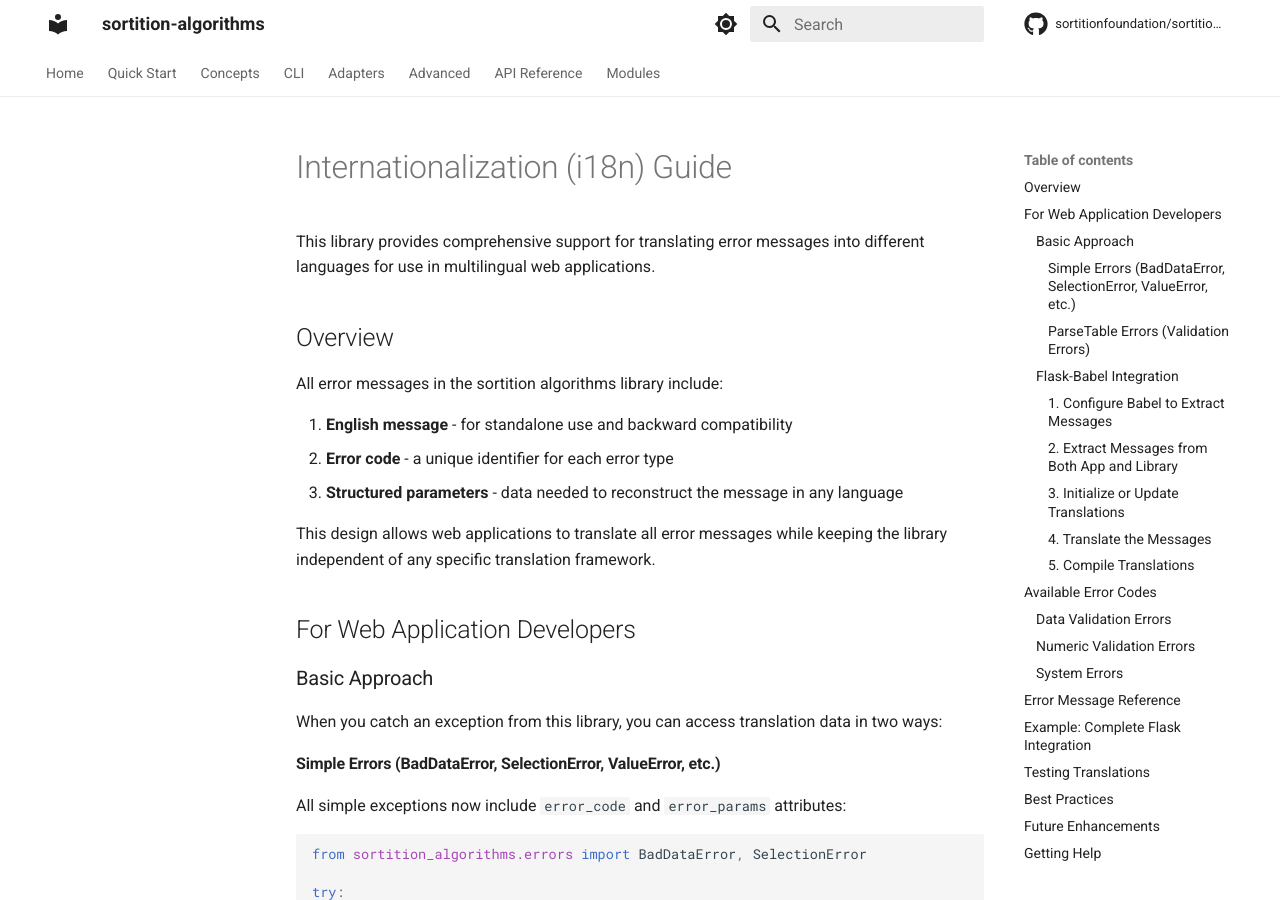
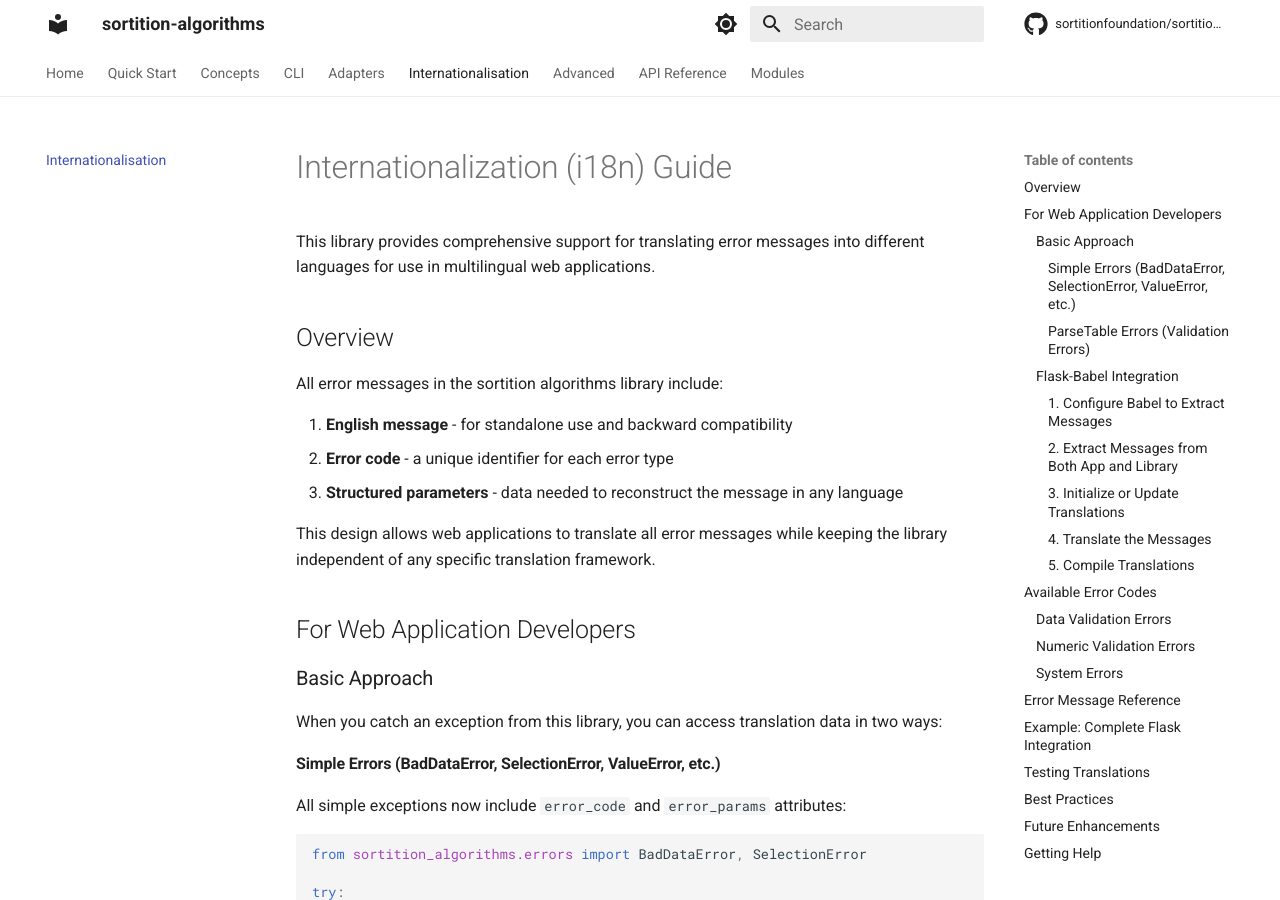
Before and after one commit to sortitionfoundation/sortition-algorithms, an MkDocs documentation site: the page built from docs/i18n.md, in a window 1280 px wide and 900 px high. Built offline with MkDocs 1.6.1 and Material for MkDocs 9.7.7, drawn with Linux system fonts in a browser that asks for light colours; comment, search, counter and statistics services are not loaded; some of the changed lines change nothing that is shown.

Commit message:
add i18n docs

```diff
--- a/mkdocs.yml
+++ b/mkdocs.yml
@@ -13,6 +13,7 @@ nav:
   - Concepts: concepts.md
   - CLI: cli.md
   - Adapters: adapters.md
+  - Internationalisation: i18n.md
   - Advanced: advanced.md
   - API Reference: api-reference.md
   - Modules: modules.md
```
